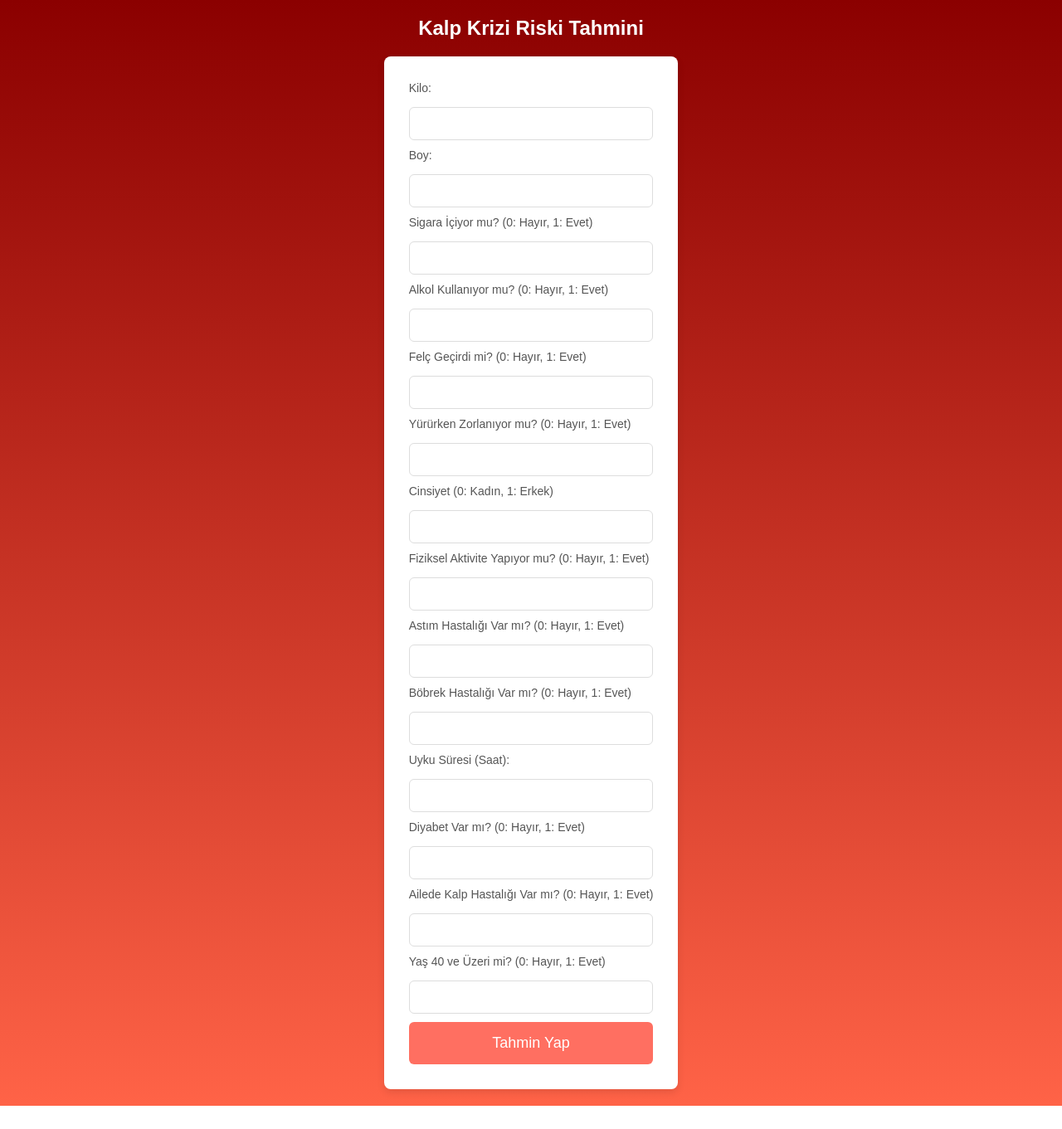
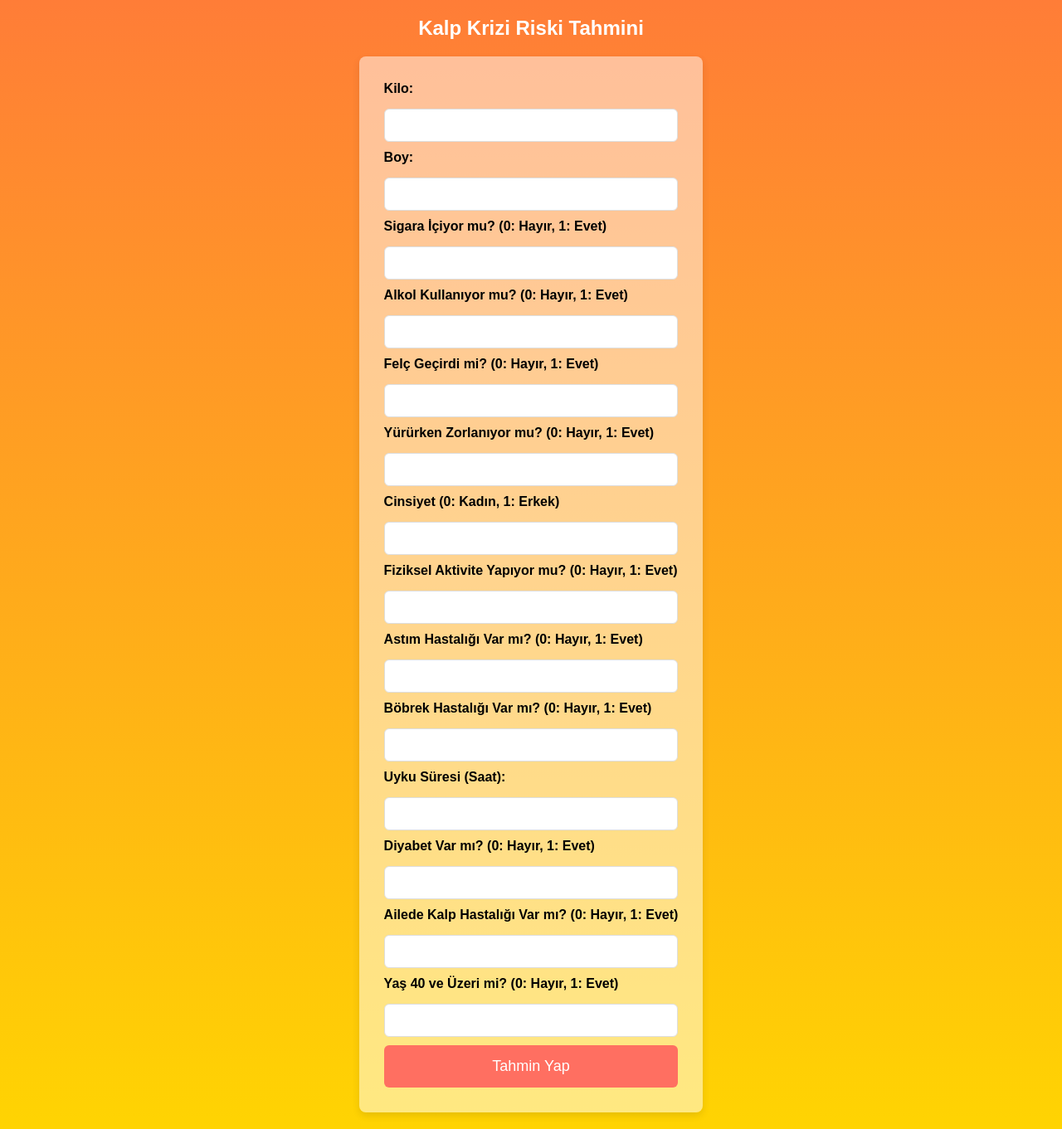
Before and after one commit to kbaltaci/KalpGozcusu, a Flask app: page / in a window 1280 px wide. Shown: the whole page at 83% size. Before the commit the page ends 1333 px from the top, so only its background shows below. Run offline with Flask 3, Linux system fonts and the light colour scheme.

Commit message:
Update index.html

```diff
--- a/templates/index.html
+++ b/templates/index.html
@@ -14,12 +14,27 @@
 
 body {
     font-family: 'Arial', sans-serif;
-            background: linear-gradient(to bottom, #8b0000, #ff6347); /* Koyu kırmızıdan açık kırmızıya geçiş */
+    background: linear-gradient(to bottom, #4B0082, #8b0000, #ff6347, #ffd700); /* Mor → Kırmızı → Sarı */
+    background-size: 400% 400%;
+    animation: gradientBG 6s infinite alternate;
     display: flex;
     justify-content: center;
     align-items: center;
     min-height: 100vh;
     padding: 20px;
+    transition: background 1s ease-in-out;
+}
+
+@keyframes gradientBG {
+    0% {
+        background-position: 0% 0%;
+    }
+    50% {
+        background-position: 50% 50%;
+    }
+    100% {
+        background-position: 100% 100%;
+    }
 }
 
         h2 {
@@ -29,7 +44,7 @@
         }
 
         form {
-            background-color: white;
+            background-color: rgba(255, 255, 255, 0.5);
             padding: 30px;
             border-radius: 8px;
             box-shadow: 0 4px 10px rgba(0, 0, 0, 0.1);
@@ -39,9 +54,10 @@
 
         label {
             display: block;
-            font-size: 14px;
+            font-size: 16px;
             margin-bottom: 5px;
-            color: #555;
+            color: #000000;
+	    font-weight: bold;
         }
 
         input,
@@ -83,7 +99,7 @@
 
         .result {
             text-align: center;
-            font-size: 18px;
+            font-size: 24px;
             margin-top: 20px;
             font-weight: bold;
             color: #2e8b57;
```
Lines whose indentation alone changed are shown as unchanged.
